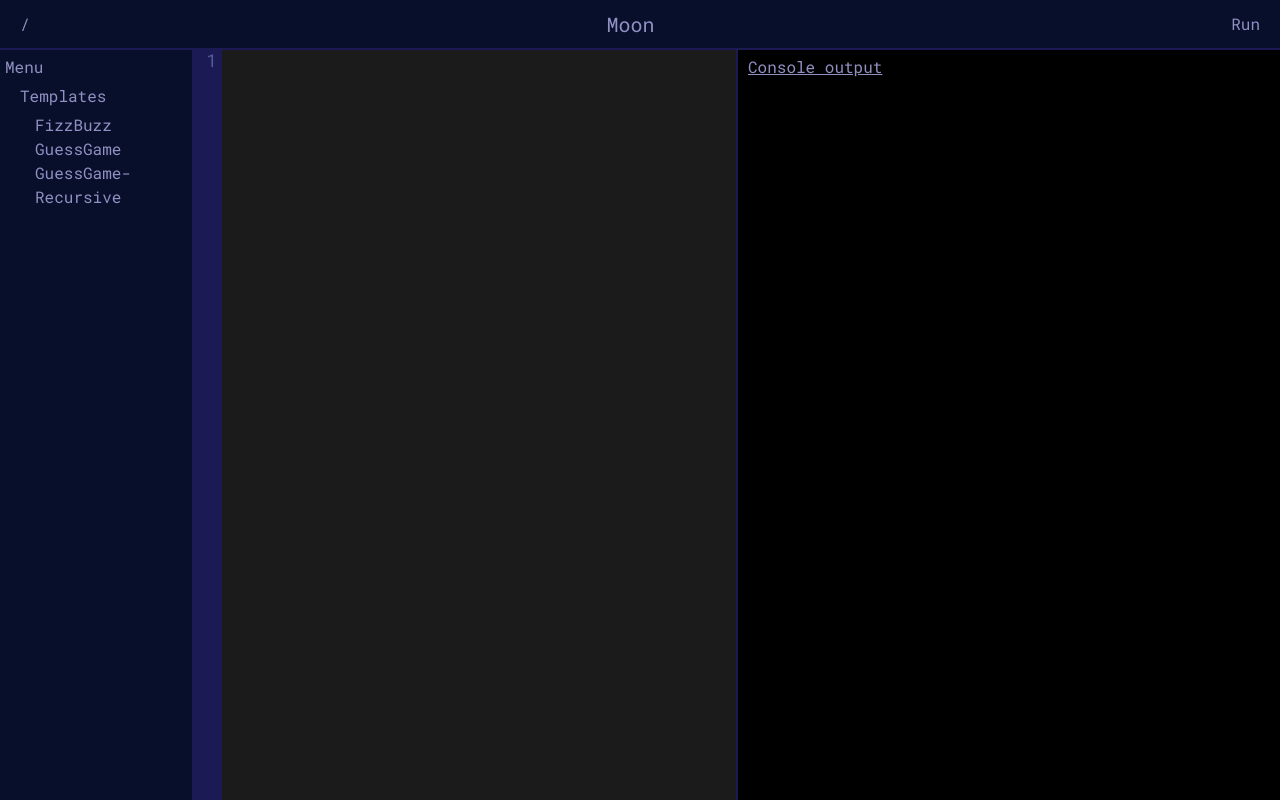
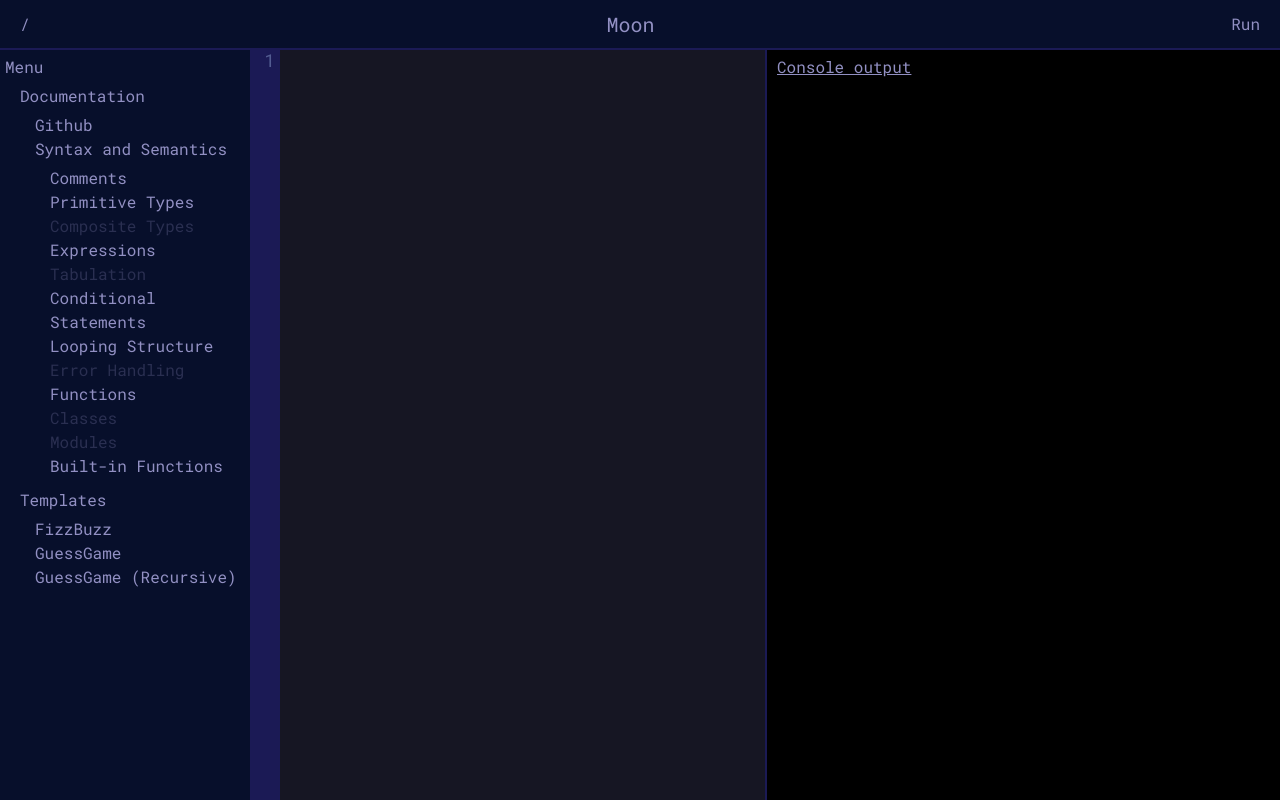
Before and after one commit to PaulMarisOUMary/Moon-Playground, a Next.js app: page / in a window 1280 px wide. Built offline with nearby package versions, Linux system fonts and the light colour scheme.

Commit message:
add syntax content and allow to close menu

```diff
--- /dev/null
+++ b/src/app/lib/moon-templates/syntax.ts
@@ -0,0 +1,157 @@
+export const comments = `# This is a single-line comment.
+
+(
+    This is a multi
+                    -line comment.
+)
+`
+
+export const primitives = `# Boolean
+💡 is false
+fact is true
+
+# String
+🍏 is "apple"
+name is "Alice"
+
+# Integer
+🔢 is 14
+count is 0
+
+# Floating-point
+🧪 is 0.001
+pi is 3.14
+
+# Null
+🚫 is null
+empty is null
+
+print 💡 🍏 🔢 🧪 🚫
+print fact name count pi empty
+`
+
+export const expressions = `# Arithmetic Expressions
+
+# Addition
+print 1 + 2
+# Subtraction
+print 1 - 2
+# Multiplication
+print 1 * 2
+#Division
+print 1 / 2
+# Modulo
+print 1 % 2
+# Exponentiation
+print 1 ** 2
+
+# Logical Expressions
+
+# And
+print true and false
+# Or
+print true or false
+# Not
+print not true
+
+# Relational Expressions
+
+# Less than
+print 1 < 2
+# Less than or equal
+print 1 <= 2
+# Greater than
+print 1 > 2
+# Greater than or equal
+print 1 >= 2
+# Equal
+print 1 is 2
+# Not equal
+print 1 isnt 2
+`
+
+export const conditional = `x is 1
+y is 2
+
+# If statement
+if x < y
+	print x "is less than" y
+
+# Else statement
+if x > y
+	print x "is greater than" y
+else
+	print x "is not greater than" y
+`
+
+export const while_loop = `# Simple while loop
+count is 0
+
+while count < 10
+	count is count + 1
+
+	print count
+
+print "Done !"
+
+
+
+# While using skip and stop
+
+to_guess is 5
+guess is 0
+
+while true
+	guess is guess + 1
+
+	if guess isnt to_guess
+		if guess < to_guess
+			print "Its More"
+		else
+			print "Its Less"
+		skip
+
+	stop
+
+print "Guessed :" guess
+`
+
+export const function_examples = `# Simple function
+action dummy
+	print "Hello !"
+
+call dummy
+
+
+
+# Function with parameter
+action hello text
+	print "Hello" text '!'
+
+call hello "world"
+
+
+
+# Function with result (and parameters)
+action addNumbers a b
+	result a + b
+
+sum is call addNumbers 1 2
+print sum
+`
+
+export const builtin = `(
+	Moon is still under development !
+
+	So we are currently only supporting print and ask
+	as built-in functions.
+)
+
+# Ask usage
+ask "prompt"
+
+variable is ask "Your prompt: "
+
+# Print
+print variable "another argument"
+`
--- a/src/app/page.tsx
+++ b/src/app/page.tsx
@@ -14,6 +14,8 @@ import { useState } from "react";
 import "@/app/styles/home.scss";
 
 export default function Home() {
+
+    const [menu, setMenu] = useState<boolean>(true);
 
 	const [code, setCode] = useState('')
 	const [output, setOutput] = useState('')
@@ -54,10 +56,13 @@ export default function Home() {
 
 	return (
 		<>
-			<Banner runFunc={execute}/>
+			<Banner runFunc={execute} menu={menu} setMenu={setMenu}/>
 			<div className="home-container">
 				<div className="home-playground-container">
-					<SideMenu setCode={setCode}/>
+					<SideMenu
+						setCode={setCode}
+						menu={menu}
+					/>
 					<div className="home-playground-ide">
 						<div className="home-playground-ide-containers">
 							<TextEditor code={code} setCode={setCode}/>
--- a/src/app/styles/colors.scss
+++ b/src/app/styles/colors.scss
@@ -2,19 +2,7 @@
 
 $background-main: #070F2B;
 $background-secondary: #1B1A55;
+$background-darkgrey-super-dark: #161623;
 
 $foreground-main: #9290C3;
 $foreground-secondary: #535C91;
-
-$background-white-main: #fff;
-$background-white-secondary: #eee;
-$background-darkgrey-main: #222;
-$background-darkgrey-secondary: #333;
-$background-darkgrey-super-dark: #1b1b1b;
-$background-darkgrey-dark: #202020;
-$background-darkgrey-light: #2e2e2e;
-
-$foreground-white: #fff;
-$foreground-white-darker: #f5f5f5;
-$foreground-gray-placeholder: #757575;
-$foreground-red-error: rgb(220, 50, 100);
--- a/src/components/banner/banner.tsx
+++ b/src/components/banner/banner.tsx
@@ -1,13 +1,13 @@
 import Link from 'next/link';
-import { MouseEventHandler } from 'react';
+import { Dispatch, MouseEventHandler, SetStateAction } from 'react';
 
 import '@/components/banner/banner.scss'
 
-export default function Banner({runFunc}: {runFunc: MouseEventHandler<HTMLButtonElement>}) {
+export default function Banner({ runFunc, menu, setMenu }: { runFunc: MouseEventHandler<HTMLButtonElement>, menu: boolean, setMenu: Dispatch<SetStateAction<boolean>> }) {
     return (
         <div className="home-banner">
             <div className="home-banner-left">
-                <Link href='/' className="home-banner-root">/</Link>
+                <button className="home-banner-root" onClick={() => setMenu(!menu)}>/</button>
             </div>
             <nav className="home-banner-nav">
                 <h1 className="home-banner-title">Moon</h1>
--- a/src/components/sidemenu/sidemenu.scss
+++ b/src/components/sidemenu/sidemenu.scss
@@ -1,7 +1,8 @@
 @import '@/app/styles/colors.scss';
 
 .home-sidemenu {
-    max-width: 300px;
+    max-width: 350px;
+    min-width: 250px;
     width: 15%;
     overflow-y: auto;
 
@@ -12,11 +13,19 @@
     padding: 5px 0 5px 15px;
 }
 
-.home-sidemenu-button-template {
+.home-sidemenu-hover {
     display: block;
     text-align: left;
 }
 
-.home-sidemenu-button-template:hover {
+.home-sidemenu-notavailable {
+    color: rgba($foreground-main, 0.25);
+    // text-decoration: line-through;
+    // text-decoration-style: wavy;
+    // text-decoration-color:  rgba(lightcoral, 0.75);
+    // display: none;
+}
+
+.home-sidemenu-hover:hover {
     color: $foreground-secondary;
 }
--- a/src/components/sidemenu/sidemenu.tsx
+++ b/src/components/sidemenu/sidemenu.tsx
@@ -1,19 +1,52 @@
 import { Dispatch, SetStateAction } from 'react';
+import Link from 'next/link';
 
 import { fizzbuzz, guess_game, guess_game_recursive } from '@/app/lib/moon-templates/templates';
+import { builtin, comments, conditional, expressions, function_examples, primitives, while_loop } from '@/app/lib/moon-templates/syntax';
 
 import '@/components/sidemenu/sidemenu.scss'
 
-export default function SideMenu({ setCode }: { setCode: Dispatch<SetStateAction<string>> }) {
+export default function SideMenu({ setCode, menu }: { setCode: Dispatch<SetStateAction<string>>, menu: boolean }) {
     return (
-        <div className="home-sidemenu">
-            <h2>Menu</h2>
+        <div
+            className={`home-sidemenu ${!menu && "hidden"}`}
+        >
+            <div>Menu</div>
             <div className="home-sidemenu-embeded">
+                <h3>Documentation</h3>
+                <div className="home-sidemenu-embeded">
+                    <Link
+                        className="home-sidemenu-hover"
+                        href="https://github.com/PaulMarisOUMary/Moon"
+                        rel="noopener noreferrer"
+                        target="_blank"
+                    >Github</Link>
+                    <Link
+                        className="home-sidemenu-hover"
+                        href="https://github.com/PaulMarisOUMary/Moon/blob/main/docs/SYNTAX_SEMANTICS.md"
+                        rel="noopener noreferrer"
+                        target="_blank"
+                    >Syntax and Semantics</Link>
+                    <div className="home-sidemenu-embeded">
+                        <button className="home-sidemenu-hover" onClick={() => setCode(comments)}>Comments</button>
+                        <button className="home-sidemenu-hover" onClick={() => setCode(primitives)}>Primitive Types</button>
+                        <div className="home-sidemenu-notavailable">Composite Types</div>
+                        <button className="home-sidemenu-hover" onClick={() => setCode(expressions)}>Expressions</button>
+                        <div className="home-sidemenu-notavailable">Tabulation</div>
+                        <button className="home-sidemenu-hover" onClick={() => setCode(conditional)}>Conditional Statements</button>
+                        <button className="home-sidemenu-hover" onClick={() => setCode(while_loop)}>Looping Structure</button>
+                        <div className="home-sidemenu-notavailable">Error Handling</div>
+                        <button className="home-sidemenu-hover" onClick={() => setCode(function_examples)}>Functions</button>
+                        <div className="home-sidemenu-notavailable">Classes</div>
+                        <div className="home-sidemenu-notavailable">Modules</div>
+                        <button className="home-sidemenu-hover" onClick={() => setCode(builtin)}>Built-in Functions</button>
+                    </div>
+                </div>
                 <h3>Templates</h3>
                 <div className="home-sidemenu-embeded">
-                    <button className="home-sidemenu-button-template" onClick={() => setCode(fizzbuzz)}>FizzBuzz</button>
-                    <button className="home-sidemenu-button-template" onClick={() => setCode(guess_game)}>GuessGame</button>
-                    <button className="home-sidemenu-button-template" onClick={() => setCode(guess_game_recursive)}>GuessGame-Recursive</button>
+                    <button className="home-sidemenu-hover" onClick={() => setCode(fizzbuzz)}>FizzBuzz</button>
+                    <button className="home-sidemenu-hover" onClick={() => setCode(guess_game)}>GuessGame</button>
+                    <button className="home-sidemenu-hover" onClick={() => setCode(guess_game_recursive)}>GuessGame (Recursive)</button>
                 </div>
             </div>
         </div>
```
